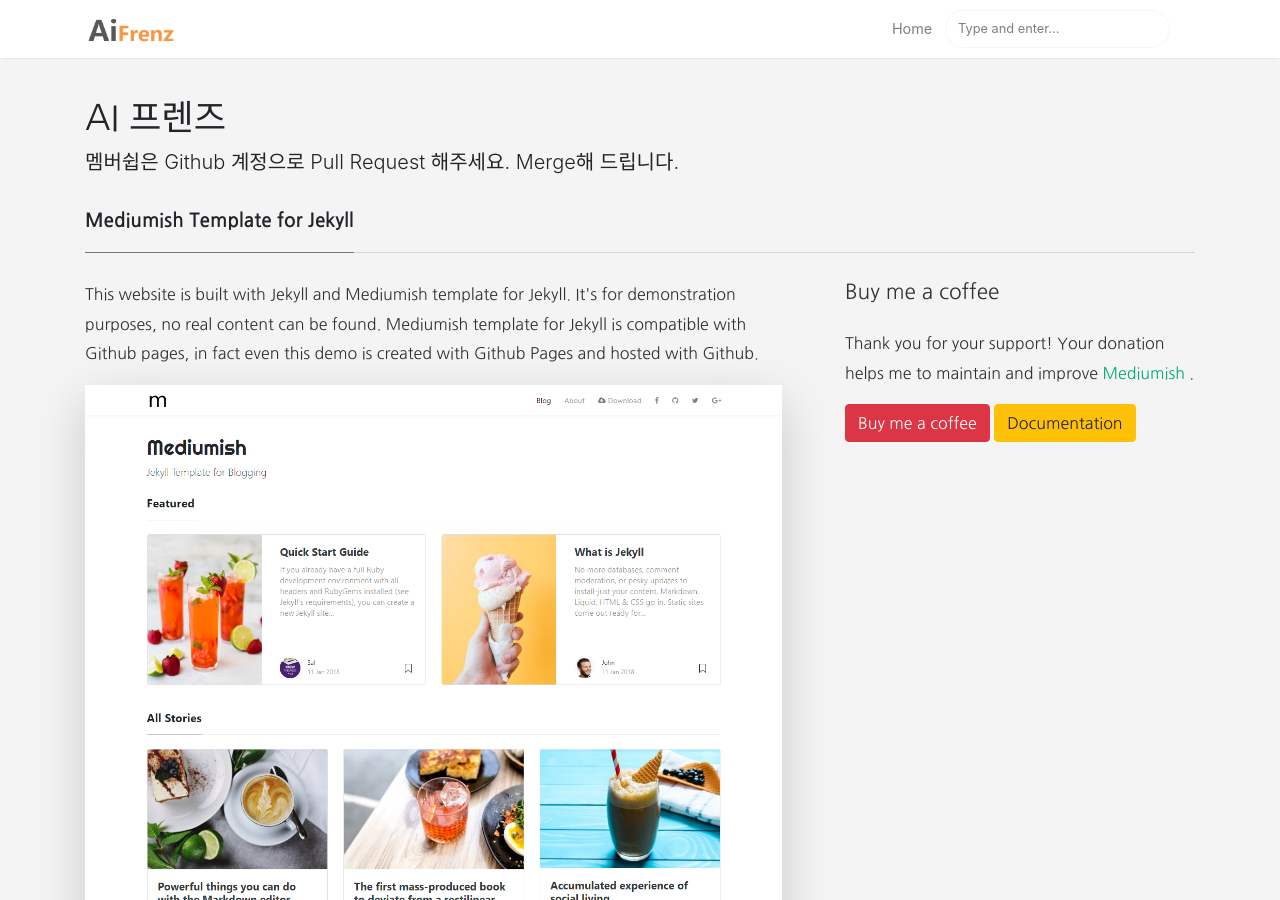
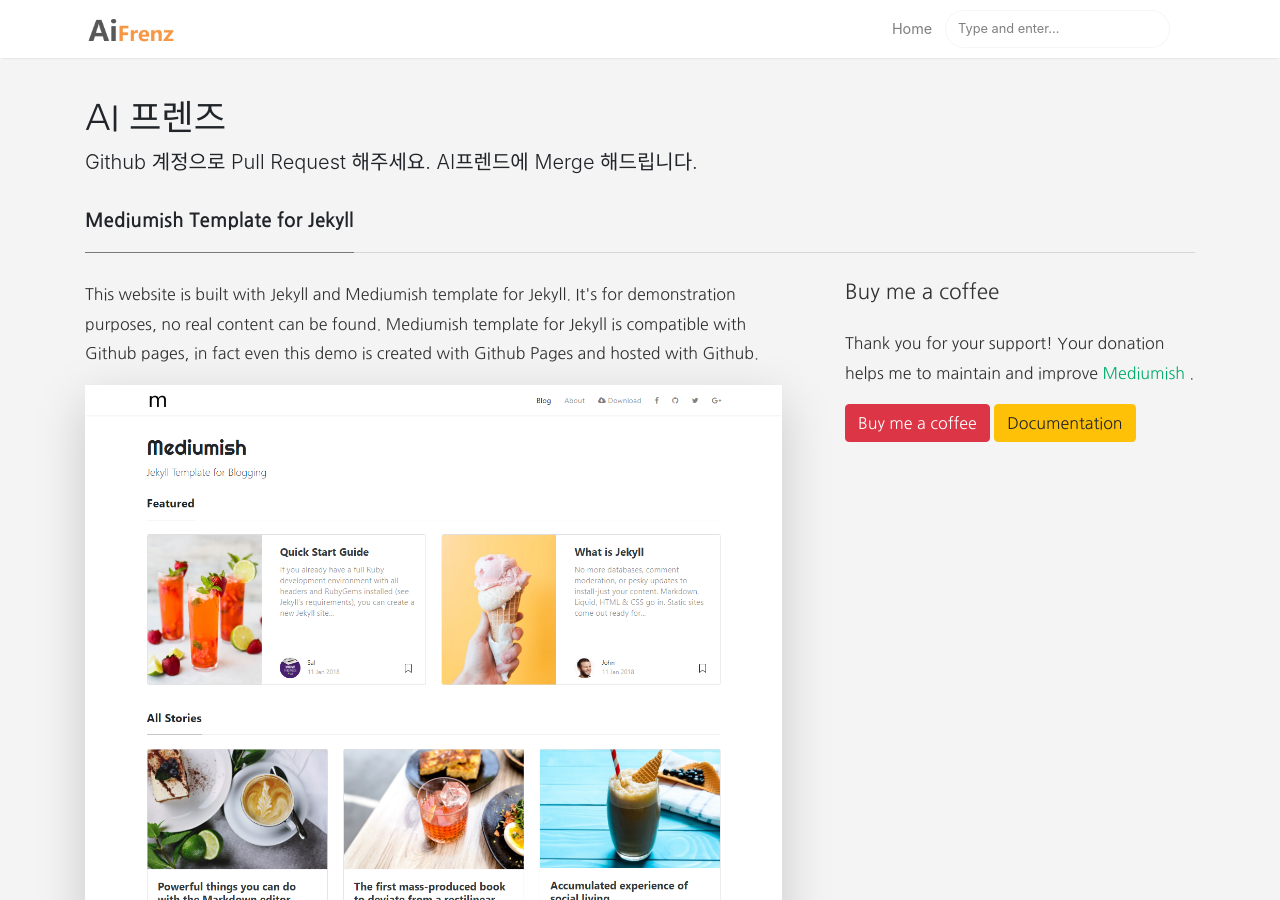
Before and after one commit to aifrenz/aifrenz.github.io, a Jekyll site: the page built from _pages/about.md, in a window 1280 px wide and 900 px high. Built offline with Jekyll 4.4.1, drawn with Linux system fonts in a browser that asks for light colours; comment, search, counter and statistics services are not loaded.

Commit message:
Update _config.yml

```diff
--- a/_config.yml
+++ b/_config.yml
@@ -1,7 +1,7 @@
 # Site
 name: "AI 프렌즈"
 title: "AiFrenz"
-description: "멤버쉽은 Github 계정으로 Pull Request 해주세요. Merge해 드립니다. "
+description: "Github 계정으로 Pull Request 해주세요. AI프렌드에 Merge 해드립니다. "
 logo: 'assets/images/logo.png'
 favicon: 'assets/images/logo.png'
 baseurl: ""
```
